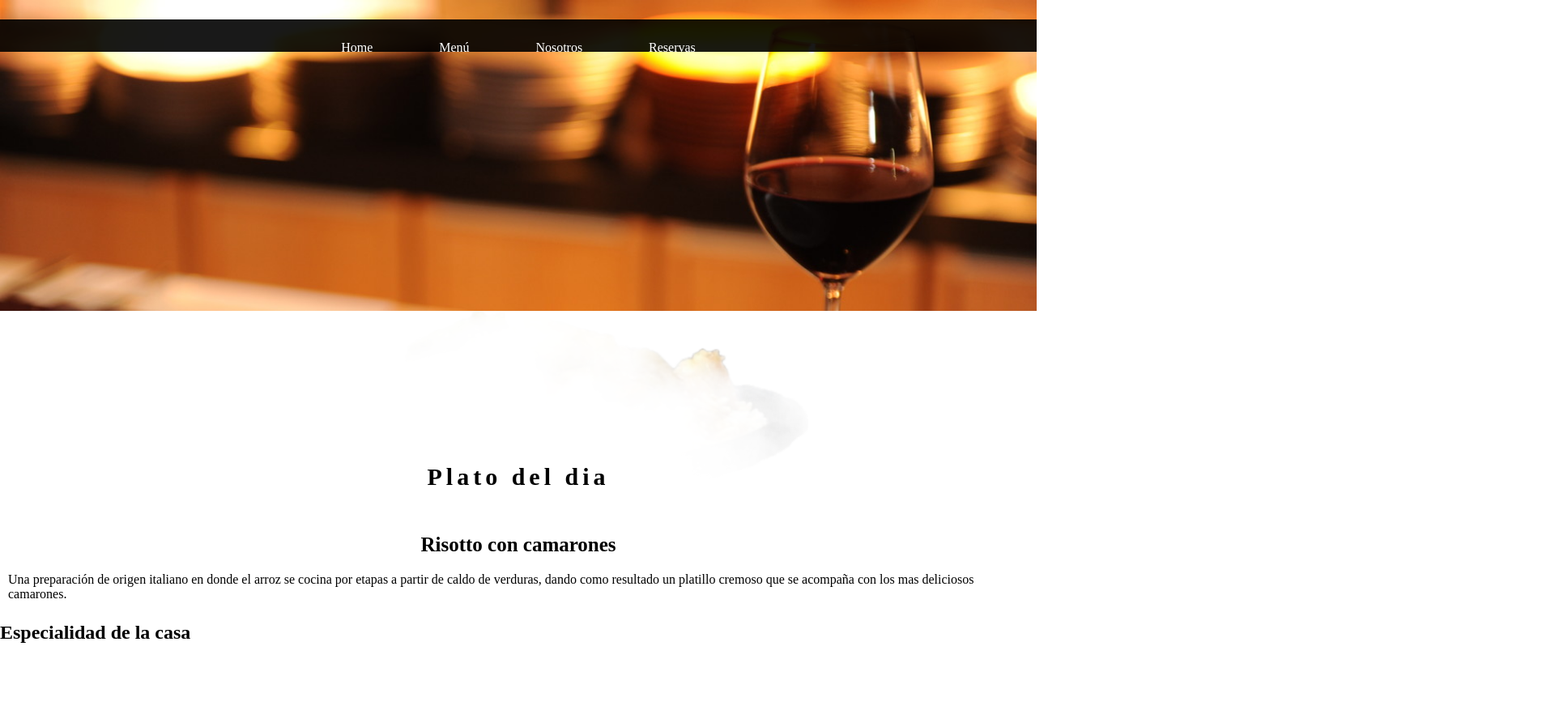
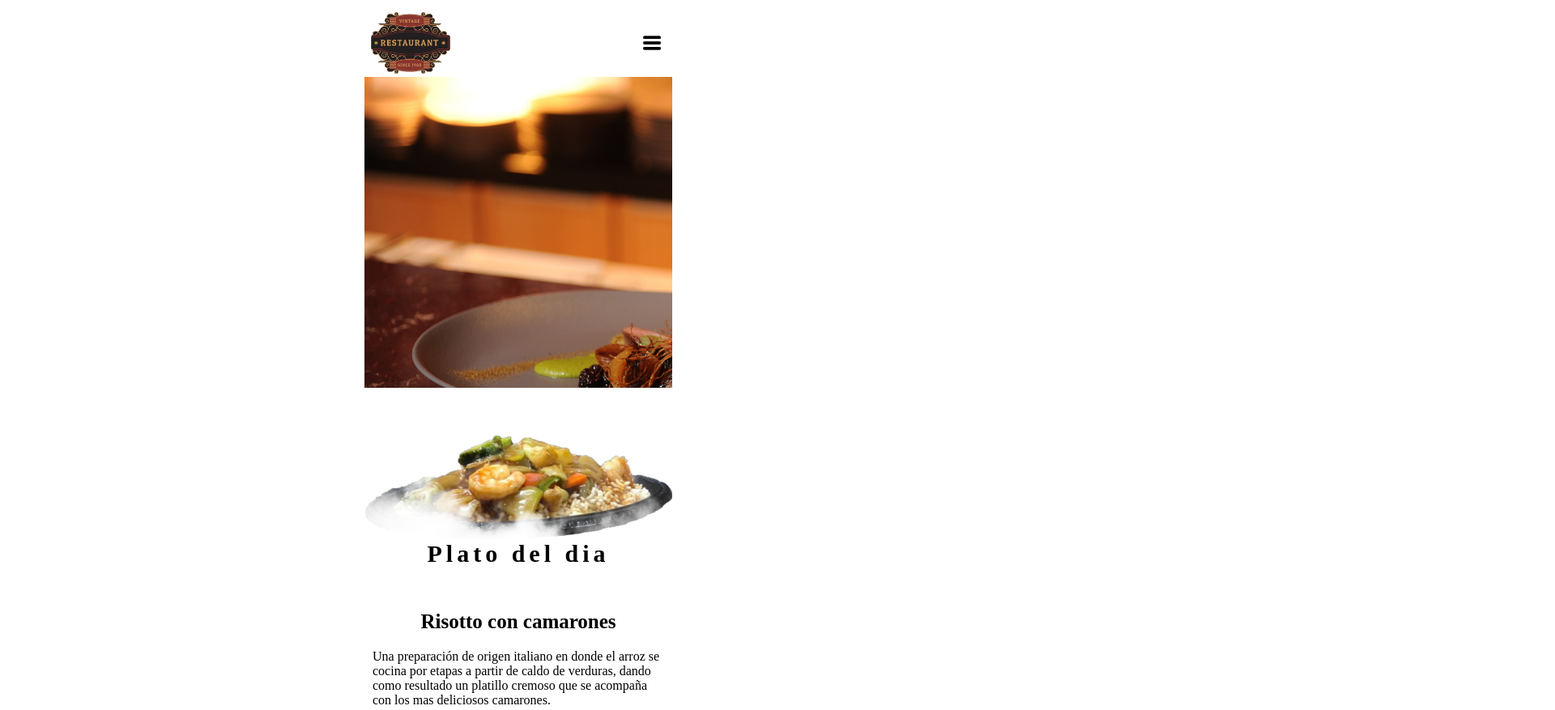
Before and after one commit to JMBenitezDev/22525-13, a plain HTML site: page index.html in a window 1280 px wide. Shown: the top 877 px of the page at 81% size, 1920 px wide, since content can reach past the window. Drawn offline with nearby package versions, Linux system fonts and the light colour scheme.

Commit message:
Se cambió diseño y se agregaron animaciones en el header y controles mediante js

```diff
--- a/css/style.css
+++ b/css/style.css
@@ -4,54 +4,68 @@
   box-sizing: border-box;
 }
 
-body{
-  /*  background-image: linear-gradient(to top, #30cfd0 0%, #330867 100%);*/
+body {
+  background-image: linear-gradient(to top, #ffffff 0%, #ffffff 100%);
   /*background-image: linear-gradient(0deg, white, orange 40%, black);*/
+  backdrop-filter: blur(35px);/*probar*/
   background-repeat: no-repeat;
   background-size: cover;
-    height: 1400px;
+  height: 1100px;
+  display: flex;
+  justify-content: center;
+
 }
-/****************** header *****************/
-header nav ul{
+/**********fondo*************/
+
+.contenedor{
+  padding-top: 15px;
+  width: 380px;
   display: flex;
-    flex-wrap: wrap;
-    justify-content:center;
+  justify-content: center;
 }
 
-header nav ul li{
-    list-style: none;
-    padding: 0 4%;
+/**********fin fondo*********/
+/****************** header *****************/
+
+header nav ul {
+  display: flex;
+  flex-wrap: nowrap;
+  justify-content: space-between;
+  align-items: center;
 }
 
-header nav ul li a{
+header nav ul li,.menuOculto li {
+  list-style: none;
+
+  padding: 0 2%;
+}
+header nav ul li a,.menuOculto li a {
 text-decoration: none;
-    color: white;
 }
 
-
-header {
-    background: rgba(0,0,0,0.9);
-    width: 100%;
-    position: fixed;
-    z-index: 100;
-    top: 3%;
-    height: 5%;
-    padding-top: 2%;
+.oculto{
+  visibility:hidden;
+}
+.visible{
+  visibility: visible;
+}
+.menuOculto{
+  width: 55%;
 
 }
-
-  .menuHeader {
-    width: 80%;
-    margin: auto;
-
+.lilogo{
+  width: 30%;
+}
+.lihamb{
+  width: 13%;
 }
 
 /******************fin header *****************/
-/******************header *****************/
-main .slider{
+/******************slider *****************/
+main .slider {
   background-image: url("/img/platoYcopa.jpg");
   background-repeat: no-repeat;
-    background-size:cover;
+  background-size: cover;
   width: 100%;
   height: 30vw;
 
@@ -59,7 +73,7 @@ main .slider{
 
 /******************fin slider *****************/
 /**************footer******************/
-  footer{
+footer {
   background: rgba(0, 0, 0, 0.9);
 
   width: 100%;
@@ -67,21 +81,25 @@ main .slider{
   padding-top: 2%;
   color: black;
 }
-  footer nav ul{
+
+footer nav ul {
   display: flex;
   flex-wrap: wrap;
-    justify-content:center;
+  justify-content: center;
 }
-footer nav ul li{
+
+footer nav ul li {
   list-style: none;
   padding: 0 4%;
 
 }
-footer nav ul li a{
+
+footer nav ul li a {
   text-decoration: none;
   color: rgb(0, 0, 0);
 
 }
+
 .menuFooter {
   width: 80%;
   margin: auto;
@@ -109,7 +127,7 @@ footer nav ul li a{
 /*******fin main***********/
 
 /****** plato del dia *********/
-.banner{
+.banner {
   position: relative;
   width: 100%;
   height: 250px;
@@ -122,7 +140,8 @@ footer nav ul li a{
   align-items: center;
 }
 
-.banner #text,#text2{
+.banner #text,
+#text2 {
   position: relative;
   top: 80px;
   font-size: 30px;
@@ -133,7 +152,7 @@ footer nav ul li a{
 }
 
 
-.banner .clouds{
+.banner .clouds {
   position: absolute;
   top: 0;
   left: 0;
@@ -143,7 +162,7 @@ footer nav ul li a{
   pointer-events: none;
 }
 
-.banner .clouds img{
+.banner .clouds img {
   position: absolute;
   bottom: 0;
   max-width: 100%;
@@ -151,26 +170,30 @@ footer nav ul li a{
 }
 
 @keyframes animate {
-  0%{
+  0% {
     opacity: 0;
     transform: scale(1);
   }
-  25%,75%{
+
+  25%,
+  75% {
     opacity: 1;
   }
-  100%{
+
+  100% {
     opacity: 0;
     transform: scale(3);
   }
 
 
 }
+
 section.secText {
   position: relative;
   padding: 25px 10px;
 }
 
-section.secText h2{
+section.secText h2 {
   position: relative;
   font-size: 25px;
   text-align: center;
--- a/index.html
+++ b/index.html
@@ -6,19 +6,29 @@
     <meta http-equiv="X-UA-Compatible" content="IE=edge">
     <meta name="viewport" content="width=device-width, initial-scale=1.0">
     <title>Restaurant</title>
+    <link rel="shortcut icon" href="logo.png" type="image/x-icon">
     <link rel="stylesheet" href="css/style.css">
+    <link rel="stylesheet" href="https://cdnjs.cloudflare.com/ajax/libs/animate.css/4.1.1/animate.min.css"/>
 
 </head>
 
 <body>
+    <div class="contenedor">
+        <div class="fondo">
             <header>
                 <section class="menuHeader">
                     <nav>
                         <ul>
-                    <li><a href=""> Home</a></li>
+                            <li class="lilogo">
+                                <a href="index.html"><img id="log" src="./logo.png" alt="Logo restaurant" width="100%"></a>
+                            </li>
+                            <ul class="menuOculto oculto animate__animated animate__backOutRight">
                                 <li><a href="">Menú</a></li>
                                 <li><a href=""> Nosotros</a></li>
                                 <li><a href="">Reservas</a></li>
+                            </ul>
+                            <li class="lihamb"><a><img src="./img/menuburguerB.png" alt="Burguer menu" width="100%"></a>
+                            </li>
                         </ul>
                     </nav>
                 </section>
@@ -55,8 +65,12 @@
                         </div>
                         <section class="secText">
                             <h2>Risotto con camarones</h2>
-                    <p>Una preparación de origen italiano en donde el arroz se cocina por etapas a partir de caldo de verduras,
-                        dando como resultado un platillo cremoso que se acompaña con los mas deliciosos camarones.
+                            <p>Una preparación de origen italiano en donde el arroz se cocina por etapas a partir de
+                                caldo
+                                de
+                                verduras,
+                                dando como resultado un platillo cremoso que se acompaña con los mas deliciosos
+                                camarones.
                             </p>
                         </section>
                     </section>
@@ -72,8 +86,12 @@
                         </div>
                         <section class="secTextEsp">
                             <h2>Risotto con camarones</h2>
-                    <p>Una preparación de origen italiano en donde el arroz se cocina por etapas a partir de caldo de verduras,
-                        dando como resultado un platillo cremoso que se acompaña con los mas deliciosos camarones.
+                            <p>Una preparación de origen italiano en donde el arroz se cocina por etapas a partir de
+                                caldo
+                                de
+                                verduras,
+                                dando como resultado un platillo cremoso que se acompaña con los mas deliciosos
+                                camarones.
                             </p>
                         </section>
                     </section>
@@ -98,6 +116,8 @@
                     </nav>
                 </section>
             </footer>
+        </div>
+    </div>
     <script src="script/index.js"></script>
 </body>
 
--- a/script/index.js
+++ b/script/index.js
@@ -1,5 +1,27 @@
-let text=document.querySelector("#text");
-window.addEventListener("scroll",()=>{
-  let value=window.scrollY;
-  text.style.marginBottom=value*2+"px";
+let text = document.querySelector("#text");
+window.addEventListener("scroll", () => {
+  let value = window.scrollY;
+  text.style.marginBottom = value * 2 + "px";
 })
+
+let flag = 0;
+const element = document.querySelector('.menuOculto');
+
+const elemento = document.querySelector('.lihamb');
+
+elemento.addEventListener("click", () => {
+
+  if (flag == 0) {
+    element.classList.remove("oculto");
+  }
+  flag=1;
+  element.classList.forEach(el => {
+
+    element.classList.toggle("visible");
+    element.classList.toggle('animate__backInRight');
+    element.classList.toggle('animate__backOutRight');
+
+    element.classList.toggle("oculto");
+
+  })
+});
```
Also changed, not shown: img/menu2.png (added), img/menuburguer.png (added), img/menuburguerB.png (added), logo.png (added). Lines whose indentation alone changed are shown as unchanged.
